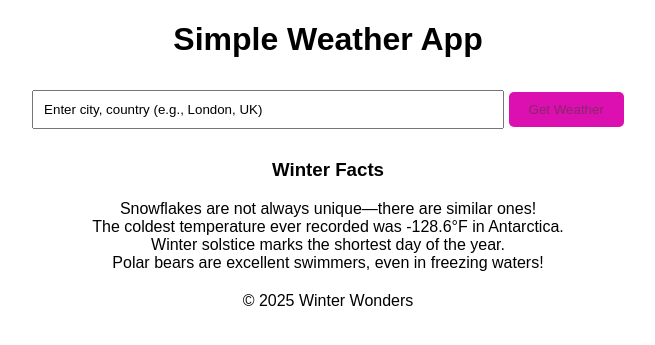
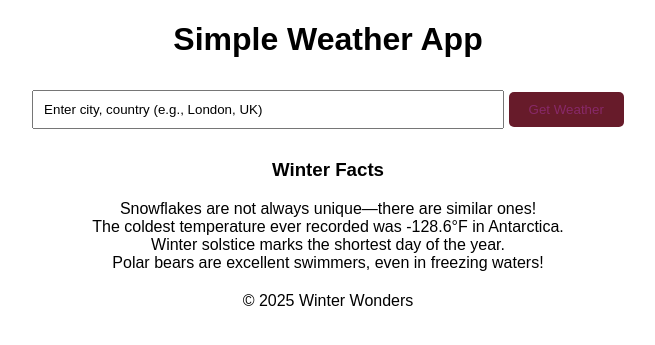
Before and after one commit to yuvalbenar/kubernetesweather, a Flask app: page / in a window 1280 px wide. Shown: the top 345 px of the page, without its empty margins (312-967 px from the left). Run offline with Flask 2, Linux system fonts and the light colour scheme.

```diff
--- a/templates/index.html
+++ b/templates/index.html
@@ -23,7 +23,7 @@
         button {
             padding: 10px 20px;
             cursor: pointer;
-            background-color: #dc0fb0;
+            background-color: #671b2a;
             color: rgb(136, 41, 104);
             border: none;
             border-radius: 5px;
```
